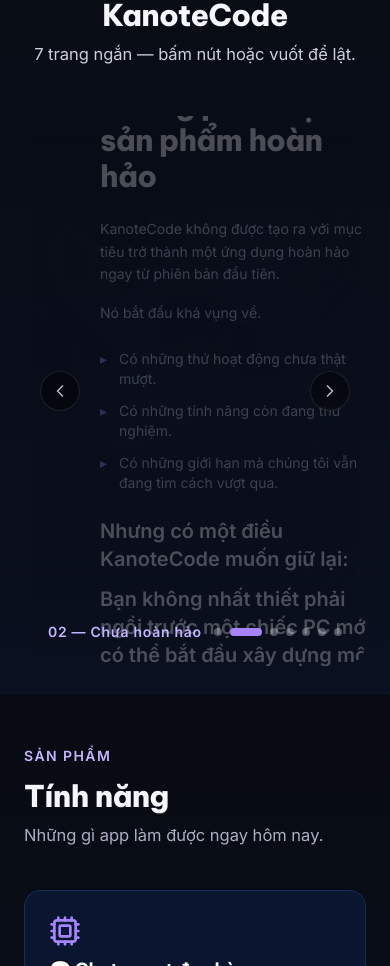
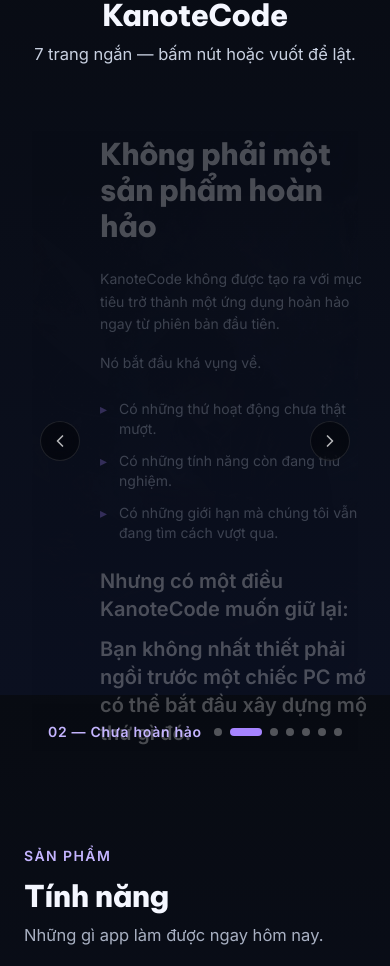
Before and after one commit to chjess/kanotecode, a Next.js app: page / in a window 390 px wide. Shown: the part 1837-2803 px from the top of the page. Built offline with nearby package versions, Linux system fonts and the light colour scheme.

Commit message:
fix: increase story section height

```diff
--- a/src/app/page.tsx
+++ b/src/app/page.tsx
@@ -369,7 +369,7 @@
         </motion.div>
 
         <div
-          className="relative w-full aspect-auto md:aspect-[16/9] min-h-[550px] md:min-h-[500px] rounded-3xl overflow-hidden cursor-pointer"
+          className="relative w-full aspect-auto md:aspect-[16/9] min-h-[650px] md:min-h-[500px] rounded-3xl overflow-hidden cursor-pointer"
           onMouseEnter={() => setIsPaused(true)}
           onMouseLeave={() => setIsPaused(false)}
           onClick={() => setCurrent((prev) => (prev + 1) % total)}
```
